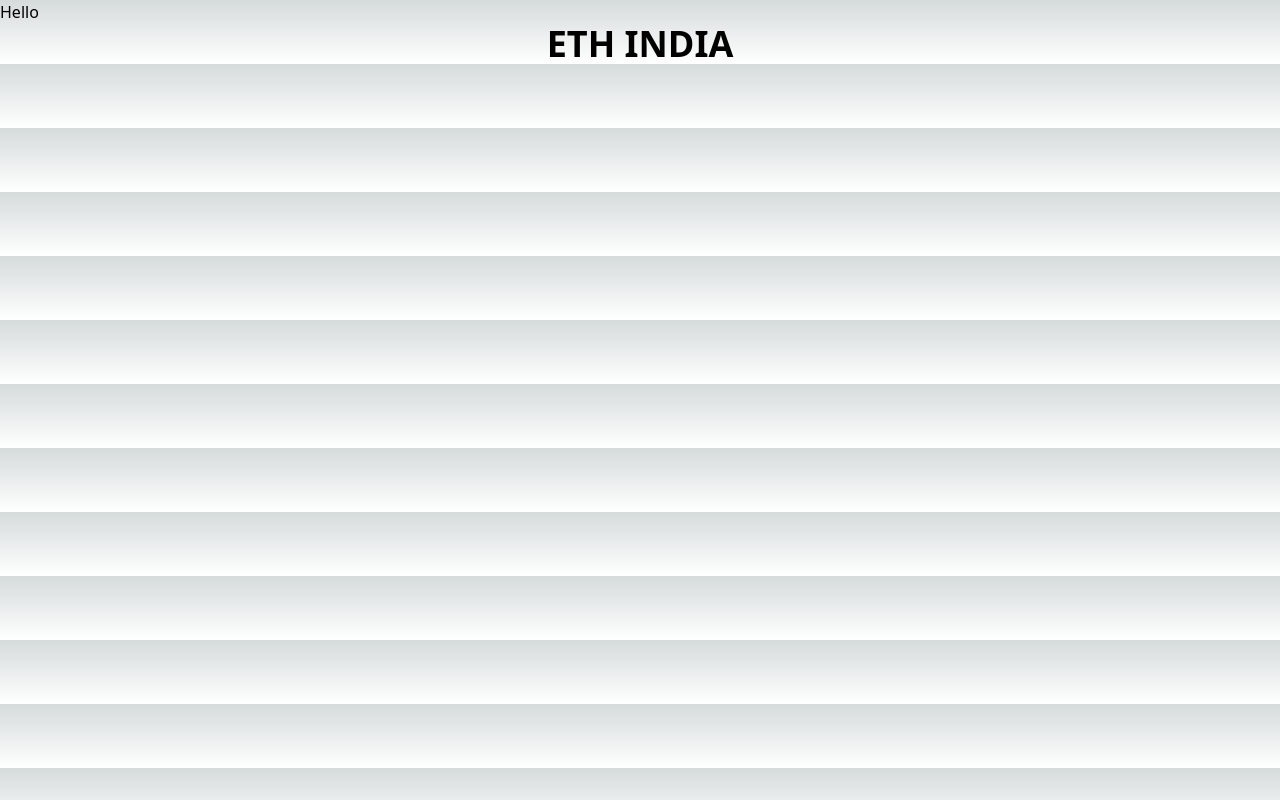
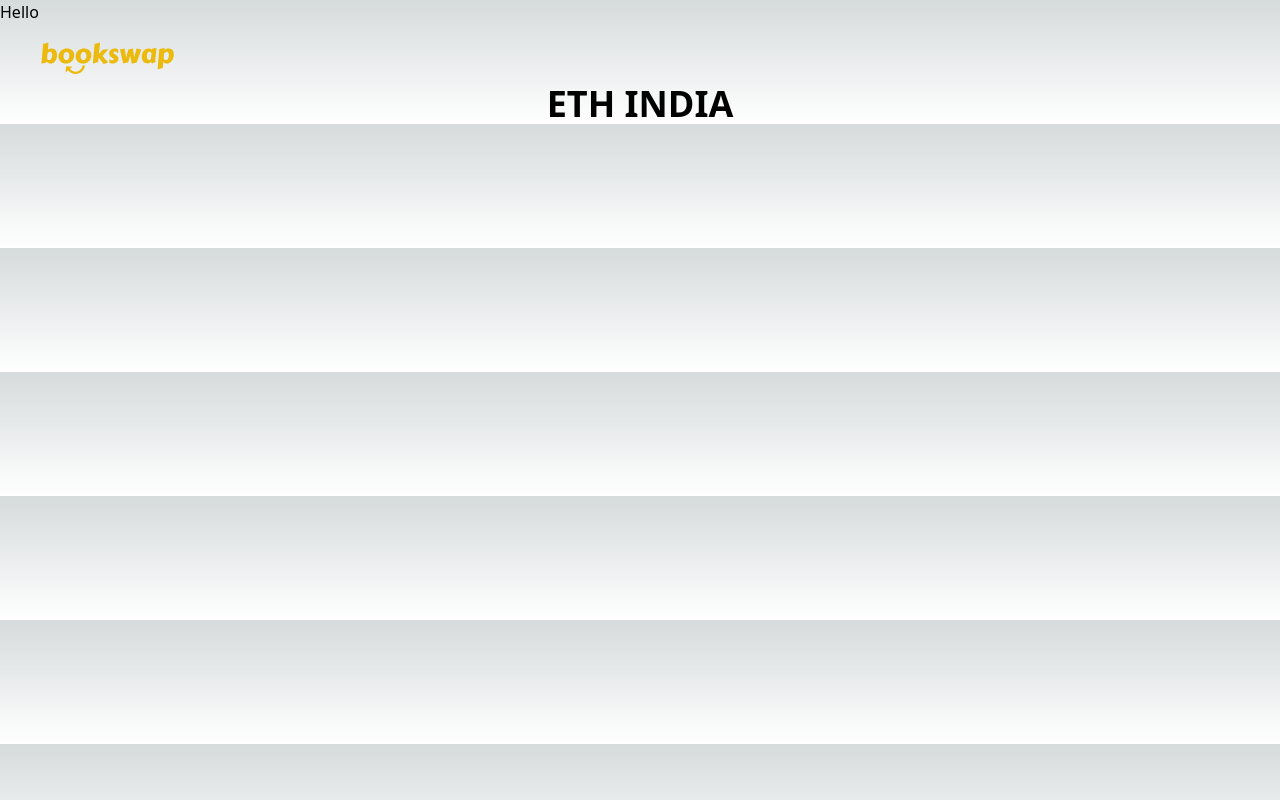
Before and after one commit to iamtanay7/BookSwap-ETHIndia2023, a Next.js app in the folder frontend/: page / in a window 1280 px wide. Built offline with nearby package versions, Linux system fonts and the light colour scheme.

Commit message:
bookswap logo added

```diff
--- a/frontend/components/Header.js
+++ b/frontend/components/Header.js
@@ -1,7 +1,42 @@
+import Link from "next/link";
+import Wrapper from "./Wrapper";
+
 const Header = () => {
   return (
     <>
       <header>Hello</header>
+      <Wrapper className="h-[60px] flex justify-between items-center">
+        <Link
+          href="/"
+          // onClick={() => setMobileMenu(false)}
+          className="hidden md:block transition-transform active:scale-95"
+        >
+          <img
+            src="/assets/bookswaplogo.svg"
+            alt="main logo"
+            className="w-[100px] md:w-[140px]"
+          />
+        </Link>
+        {/* <div>
+            <button
+              onClick={() => {
+                console.log("logout");
+                signOut();
+              }}
+            >
+              LogOut
+            </button>
+          </div> */}
+        {/* <Search></Search> */}
+
+        {/* <NavIcons
+          authUser={authUser}
+          showProfileMenu={showProfileMenu}
+          setShowProfileMenu={setShowProfileMenu}
+          signOut={signOut}
+          setLogOut={setLogOut}
+        ></NavIcons> */}
+      </Wrapper>
     </>
   );
 };
```
Also changed, not shown: frontend/public/assets/bookswaplogo.svg (added).
